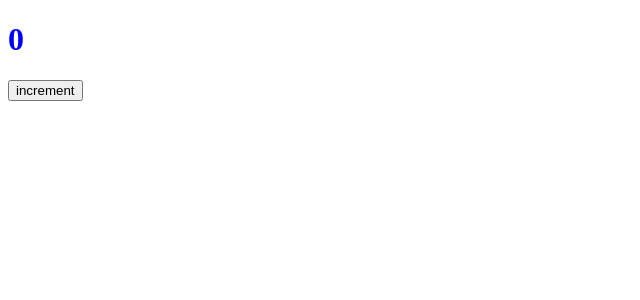
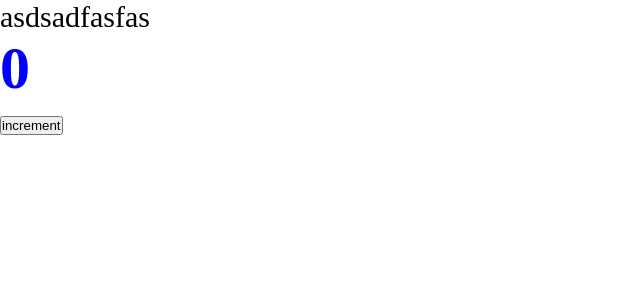
Before and after one commit to marselbairam/production-project, a React app: page / in a window 1280 px wide. Shown: the top 300 px of the page, without its empty margins (0-640 px from the left). Built offline with nearby package versions, Linux system fonts and the light colour scheme; the HTML template or start-up script is replaced by a standard one.

Commit message:
css module settings

```diff
--- a/package.json
+++ b/package.json
@@ -19,6 +19,7 @@
     "@types/webpack-dev-server": "^4.7.2",
     "css-loader": "^6.8.1",
     "html-webpack-plugin": "^5.5.0",
+    "mini-css-extract-plugin": "^2.7.6",
     "sass": "^1.69.5",
     "sass-loader": "^13.3.2",
     "style-loader": "^3.3.3",
--- /dev/null
+++ b/src/App.tsx
@@ -0,0 +1,15 @@
+import React from 'react';
+import {Counter} from "./components/Counter";
+
+import './index.scss';
+
+const App = () => {
+  return (
+    <div className="app">
+      asdsadfasfas
+      <Counter />
+    </div>
+  );
+};
+
+export default App;
--- a/src/components/Counter.scss
+++ b/src/components/Counter.module.scss
@@ -1,3 +1,3 @@
-h1 {
+.title {
   color: blue;
 }
--- a/src/components/Counter.tsx
+++ b/src/components/Counter.tsx
@@ -1,5 +1,6 @@
 import React, {useState} from 'react';
-import './Counter.scss';
+
+import styles from './Counter.module.scss';
 
 export const Counter = () => {
   const [count, setCount] = useState(0);
@@ -10,7 +11,7 @@
 
   return (
     <div>
-      <h1>{count}</h1>
+      <h1 className={styles.title}>{count}</h1>
       <button onClick={increment}>increment</button>
     </div>
   );
--- /dev/null
+++ b/src/index.scss
@@ -0,0 +1,9 @@
+* {
+  margin: 0;
+  padding: 0;
+  box-sizing: border-box;
+}
+
+.app {
+  font-size: 30px;
+}
--- a/src/index.tsx
+++ b/src/index.tsx
@@ -1,9 +1,7 @@
 import {render} from "react-dom";
-import {Counter} from "./components/Counter";
+import App from "./App";
 
 render(
-  <div>
-    <Counter />
-  </div>,
+  <App />,
   document.getElementById('root'),
 )
```
Also changed, not shown: src/global.d.ts (added, +7 -0 lines), 4 other files (tests, documents, lock files or other folders).
